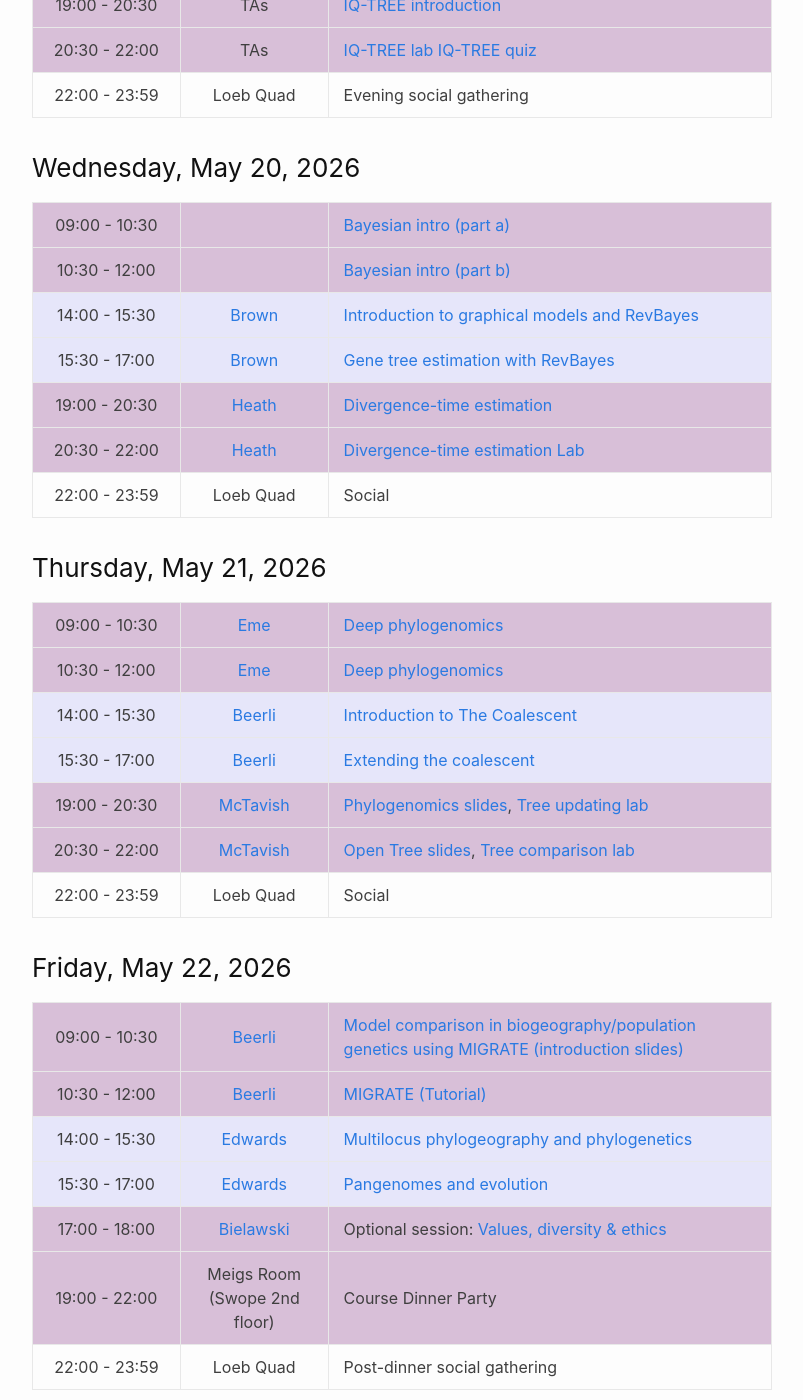
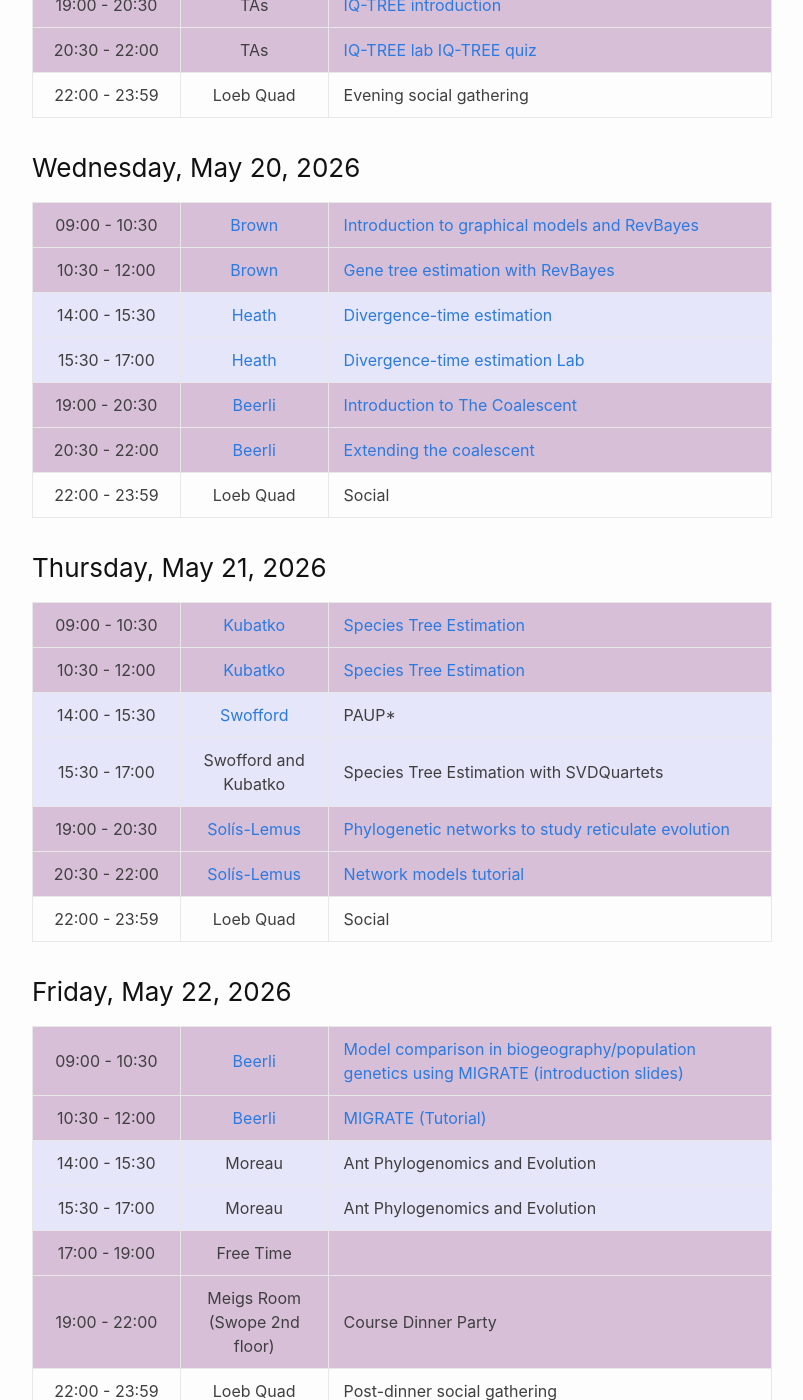
Before and after one commit to molevolworkshop/molevolworkshop.github.io, a Jekyll site: the page built from schedule.md, in a window 1280 px wide and 1400 px high, scrolled down 1317 px. Shown: the whole window, without its empty margins (238-1041 px from the left). Built offline with Jekyll 4.4.1, drawn with Linux system fonts in a browser that asks for light colours; some of the changed text lies outside the part shown.

Commit message:
Overall schedule update

```diff
--- a/schedule.md
+++ b/schedule.md
@@ -41,24 +41,24 @@ All sessions are in Loeb G70 (basement of Loeb building)
 ### Wednesday, May 20, 2026
 
 ---------------|--------------------------------------|-----------------------------------
- 09:00 - 10:30 |                                      | [Bayesian intro (part a)]({{ site.baseurl }}/faculty/lewis/pdf/lewis-bayesian-2025a.pdf)
- 10:30 - 12:00 |                                      | [Bayesian intro (part b)]({{ site.baseurl }}/faculty/lewis/pdf/lewis-bayesian-2025b.pdf)
- 14:00 - 15:30 | [Brown](/faculty-brown/)             | [Introduction to graphical models and RevBayes](/faculty/brown/pdf/Brown_GraphicalModels_RevBayes.pdf)
- 15:30 - 17:00 | [Brown](/faculty-brown/)             | [Gene tree estimation with RevBayes](https://revbayes.github.io/tutorials/ctmc/)
- 19:00 - 20:30 | [Heath](/faculty-heath/)             | [Divergence-time estimation](https://figshare.com/articles/Bayesian_Divergence-Time_Estimation_Lecture/6849005)
- 20:30 - 22:00 | [Heath](/faculty-heath/)             | [Divergence-time estimation Lab](https://revbayes.github.io/tutorials/fbd_simple)
+ 09:00 - 10:30 | [Brown](/faculty-brown/)             | [Introduction to graphical models and RevBayes](/faculty/brown/pdf/Brown_GraphicalModels_RevBayes.pdf)
+ 10:30 - 12:00 | [Brown](/faculty-brown/)             | [Gene tree estimation with RevBayes](https://revbayes.github.io/tutorials/ctmc/)
+ 14:00 - 15:30 | [Heath](/faculty-heath/)             | [Divergence-time estimation](https://figshare.com/articles/Bayesian_Divergence-Time_Estimation_Lecture/6849005)
+ 15:30 - 17:00 | [Heath](/faculty-heath/)             | [Divergence-time estimation Lab](https://revbayes.github.io/tutorials/fbd_simple)
+ 19:00 - 20:30 | [Beerli](/faculty-beerli/)           | [Introduction to The Coalescent]({{ site.baseurl }}/faculty/beerli/pdf/coalescence1-mbl2025.pdf)
+ 20:30 - 22:00 | [Beerli](/faculty-beerli/)           | [Extending the coalescent]({{ site.baseurl }}/faculty/beerli/pdf/coalescence2-mbl2025.pdf)
  22:00 - 23:59 | Loeb Quad                            | Social
 {:.daily-schedule-std}
 
 ### Thursday, May 21, 2026
 
 ---------------|--------------------------------------|-----------------------------------
- 09:00 - 10:30 | [Eme](/faculty-eme/)		          | [Deep phylogenomics]({{ site.baseurl }}/faculty/eme/pdf/Phylogenomics_EmeLaura_WoodsHole2025.pdf)
- 10:30 - 12:00 | [Eme](/faculty-beerli/)              | [Deep phylogenomics]({{ site.baseurl }}/faculty/eme/pdf/Phylogenomics_EmeLaura_WoodsHole2025.pdf)
- 14:00 - 15:30 | [Beerli](/faculty-beerli/)           | [Introduction to The Coalescent]({{ site.baseurl }}/faculty/beerli/pdf/coalescence1-mbl2025.pdf)
- 15:30 - 17:00 | [Beerli](/faculty-beerli/)           | [Extending the coalescent]({{ site.baseurl }}/faculty/beerli/pdf/coalescence2-mbl2025.pdf)
- 19:00 - 20:30 | [McTavish](/faculty-mctavish/)       | [Phylogenomics slides]({{ site.baseurl }}/faculty/mctavish/pdf/Genomics_MOLE2025.pdf), [Tree updating lab](https://github.com/snacktavish/Mole2023/blob/master/TreeUpdating.md)
- 20:30 - 22:00 | [McTavish](/faculty-mctavish/)       | [Open Tree slides]({{ site.baseurl }}/faculty/mctavish/pdf/OpenTree_MOLE2025.pdf), [Tree comparison lab](https://github.com/snacktavish/Mole2023/blob/master/TreeComparison.md)
+ 09:00 - 10:30 | [Kubatko](/faculty-kubatko/)		       | [Species Tree Estimation]({{ site.baseurl }}/faculty/kubatko/pdf/SpeciesTreeEstimation2025.pdf)
+ 10:30 - 12:00 | [Kubatko](/faculty-kubatko/)         | [Species Tree Estimation]({{ site.baseurl }}/faculty/kubatko/pdf/SpeciesTreeEstimation2025.pdf)
+ 14:00 - 15:30 | [Swofford](/faculty-swofford/)       | PAUP*
+ 15:30 - 17:00 | Swofford and Kubatko                 | Species Tree Estimation with SVDQuartets
+ 19:00 - 20:30 | [Solís-Lemus](/faculty-solis-lemus/) | [Phylogenetic networks to study reticulate evolution](https://figshare.com/articles/presentation/MOLE_2025_Phylogenetic_networks_lecture/29144483?file=54806237)
+ 20:30 - 22:00 | [Solís-Lemus](/faculty-solis-lemus/) | [Network models tutorial](https://solislemuslab.github.io/snaq-tutorial/)
  22:00 - 23:59 | Loeb Quad                            | Social
 {:.daily-schedule-std}
 
@@ -67,9 +67,9 @@ All sessions are in Loeb G70 (basement of Loeb building)
 ---------------|--------------------------------------|-----------------------------------
  09:00 - 10:30 | [Beerli](/faculty-beerli/)           | [Model comparison in biogeography/population genetics using MIGRATE (introduction slides)]({{site.baseurl}}/faculty/beerli/pdf/bayesfactor_presented2024.pdf)
  10:30 - 12:00 | [Beerli](/faculty-beerli/)           | [MIGRATE (Tutorial)]({{ site.baseurl }}/faculty/beerli/migrate-tutorial-html/MIGRATEtutorial2023.html)
- 14:00 - 15:30 | [Edwards](/faculty-edwards/)         | [Multilocus phylogeography and phylogenetics]({{ site.baseurl }}/faculty/edwards/pdf/Edwards_MBL_2025_partI.pdf)
- 15:30 - 17:00 | [Edwards](/faculty-edwards/)         | [Pangenomes and evolution]({{ site.baseurl }}/faculty/edwards/pdf/Edwards_MBL_2025_partII.pdf)
- 17:00 - 18:00 | [Bielawski](/faculty-bielawski/)     | Optional session: [Values, diversity & ethics](http://awarnach.mathstat.dal.ca/~joeb/PAML_lab/slides/Values_Diversity_2025.pdf)
+ 14:00 - 15:30 | Moreau                               | Ant Phylogenomics and Evolution
+ 15:30 - 17:00 | Moreau                               | Ant Phylogenomics and Evolution
+ 17:00 - 19:00 | Free Time                            |
  19:00 - 22:00 | Meigs Room (Swope 2nd floor)         | Course Dinner Party
  22:00 - 23:59 | Loeb Quad                            | Post-dinner social gathering
 {:.daily-schedule-std}
@@ -85,8 +85,8 @@ All sessions are in Loeb G70 (basement of Loeb building)
  10:30 - 12:00 | [Bielawski](/faculty-bielawski/)     | [Intro to codon models: Lecture slides](http://awarnach.mathstat.dal.ca/~joeb/PAML_lab/slides/Bielawski_lecture_PART_2.pdf)
  14:00 - 15:30 | [Chang](/faculty-chang/)             | [Adaptive protein evolution: Introduction]({{ site.baseurl }}/faculty/chang/pdf/BChang_WH_1_2024_compressed_updated.pdf)
  15:30 - 17:00 | [Chang](/faculty-chang/)             | [Adaptive protein evolution: Detecting changes in selection]({{ site.baseurl }}/faculty/chang/pdf/BChang_WH_2_2024_compressed_updated.pdf)
- 19:00 - 20:30 | [Bielawski](/faculty-bielawski/)     | [PAML lab](http://awarnach.mathstat.dal.ca/~joeb/PAML_lab/lab.html), [lab slides](http://awarnach.mathstat.dal.ca/~joeb/PAML_lab/resources/pamlDEMO_2024.pdf)
- 20:30 - 22:00 | [Bielawski](/faculty-bielawski/)     | [Additional lab resources](http://awarnach.mathstat.dal.ca/~joeb/PAML_lab/Resources.html), [optional advanced lab](https://bitbucket.org/EvoWorks/protocol-inference-of-episodic-selection/downloads)
+ 19:00 - 20:30 | Smith                                | Machine learning and molecular evolution
+ 20:30 - 22:00 | Smith                                | Machine learning and molecular evolution
  22:00 - 23:59 | Loeb Quad                            | Social
 {:.daily-schedule-std}
 
@@ -94,22 +94,22 @@ All sessions are in Loeb G70 (basement of Loeb building)
 ### Monday, May 25, 2026
 
 ---------------|--------------------------------------|-----------------------------------
- 09:00 - 10:30 | [Kubatko](/faculty-kubatko/)         | [Species Tree Estimation]({{ site.baseurl }}/faculty/kubatko/pdf/SpeciesTreeEstimation2025.pdf)
- 10:30 - 12:00 | [Kubatko](/faculty-kubatko/)         | [Species Tree Estimation]({{ site.baseurl }}/faculty/kubatko/pdf/SpeciesTreeEstimation2025.pdf)
+ 09:00 - 10:30 | [Bielawski](/faculty-bielawski/)     | [PAML lab](http://awarnach.mathstat.dal.ca/~joeb/PAML_lab/lab.html), [lab slides](http://awarnach.mathstat.dal.ca/~joeb/PAML_lab/resources/pamlDEMO_2024.pdf)
+ 10:30 - 12:00 | [Bielawski](/faculty-bielawski/)     | [Additional lab resources](http://awarnach.mathstat.dal.ca/~joeb/PAML_lab/Resources.html), [optional advanced lab](https://bitbucket.org/EvoWorks/protocol-inference-of-episodic-selection/downloads)
  14:00 - 15:30 | [Gill](https://stat.uga.edu/directory/people/mandev-gill)       | [Phylodynamics of Infectious Disease]({{ site.baseurl }}/faculty/gill/pdf/msgill_mole1.pdf)
  15:30 - 17:00 | [Gill](https://stat.uga.edu/directory/people/mandev-gill)       | [Phylodynamics of Infectious Disease]({{ site.baseurl }}/faculty/gill/pdf/msgill_mole2.pdf)
- 19:00 - 20:30 | [Zenil-Ferguson]()                   | [Phylogenetic comparative methods](https://roszenil.github.io/mytutorials/contenido.html)
- 20:30 - 22:00 | [Zenil-Ferguson]()                   | [Phylogenetic comparative methods](https://roszenil.github.io/mytutorials/contenido.html)
+ 19:00 - 20:30 | [Edwards](/faculty-edwards/)         | [Multilocus phylogeography and phylogenetics]({{ site.baseurl }}/faculty/edwards/pdf/Edwards_MBL_2025_partI.pdf)
+ 20:30 - 22:00 | [Edwards](/faculty-edwards/)         | [Pangenomes and evolution]({{ site.baseurl }}/faculty/edwards/pdf/Edwards_MBL_2025_partII.pdf)
  22:00 - 23:59 | Loeb Quad                            | Social
  {:.daily-schedule-std}
 
 ### Tuesday, May 26, 2026
 
 ---------------|--------------------------------------|-----------------------------------
- 09:00 - 10:30 |                                      | [Molecular evolution]({{ site.baseurl }}/faculty/yoder/pdf/Yoder_2025.pdf)
- 10:30 - 12:00 |                                      | [Molecular evolution]({{ site.baseurl }}/faculty/yoder/pdf/Yoder_2025.pdf)
- 14:00 - 15:30 | [Solís-Lemus](/faculty-solis-lemus/) | [Phylogenetic networks to study reticulate evolution](https://figshare.com/articles/presentation/MOLE_2025_Phylogenetic_networks_lecture/29144483?file=54806237)
- 15:30 - 17:00 | [Solís-Lemus](/faculty-solis-lemus/) | [Network models tutorial](https://solislemuslab.github.io/snaq-tutorial/)
+ 09:00 - 10:30 | [Eme](/faculty-eme/)                 | [Deep phylogenomics]({{ site.baseurl }}/faculty/eme/pdf/Phylogenomics_EmeLaura_WoodsHole2025.pdf)
+ 10:30 - 12:00 | [Eme](/faculty-eme/)                 | [Deep phylogenomics]({{ site.baseurl }}/faculty/eme/pdf/Phylogenomics_EmeLaura_WoodsHole2025.pdf)
+ 14:00 - 15:30 | [McTavish](/faculty-mctavish/)       | [Phylogenomics slides]({{ site.baseurl }}/faculty/mctavish/pdf/Genomics_MOLE2025.pdf), [Tree updating lab](https://github.com/snacktavish/Mole2023/blob/master/TreeUpdating.md)
+ 15:30 - 17:00 | [McTavish](/faculty-mctavish/)       | [Phylogenomics slides]({{ site.baseurl }}/faculty/mctavish/pdf/Genomics_MOLE2025.pdf), [Tree updating lab](https://github.com/snacktavish/Mole2023/blob/master/TreeUpdating.md)
  19:00 - 20:30 | [Knowles](/faculty-knowles/)         | [Evolutionary applications of genomic data](https://lsu.box.com/s/6txwe7pm0o5eth2yg3h0vdbpak9fkow5)
  20:30 - 22:00 | [Knowles](/faculty-knowles/)         | Evolutionary applications of genomic data (cont.)
  22:00 - 23:59 | Loeb Quad                            | Almost-the-end party
```
Also changed, not shown: other parts of schedule.md (+1 -1 lines).
